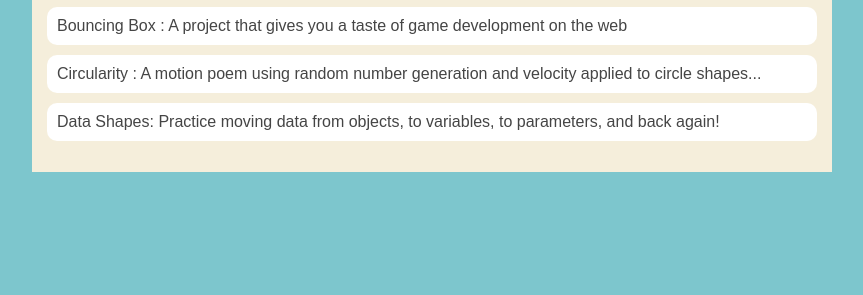
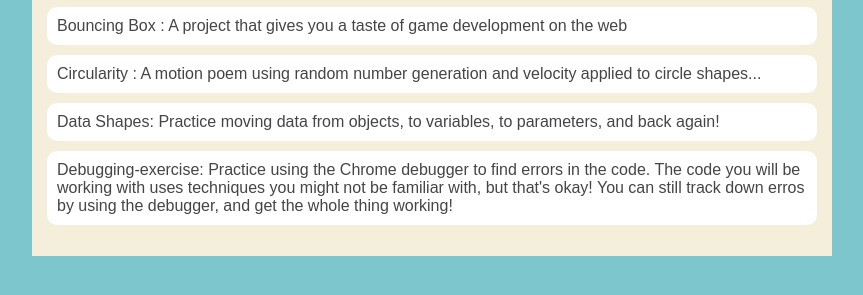
Before and after one commit to walarg-nln/walarg-nln.github.io, a plain HTML site: page portfolio.html in a window 1280 px wide. Shown: the part 223-518 px from the top of the page, without its empty margins (208-1071 px from the left). Drawn offline with Linux system fonts and the light colour scheme.

Commit message:
saving debug exercise

```diff
--- a/portfolio.html
+++ b/portfolio.html
@@ -27,6 +27,7 @@
                     <li><a href="projects/bouncing-box/">Bouncing Box : A project that gives you a taste of game development on the web </a></li>
                     <li><a href="projects/circularity/">Circularity : A motion poem using random number generation and velocity applied to circle shapes...</a></li>
                     <li><a href="asd-projects/data-shapes/">Data Shapes: Practice moving data from objects, to variables, to parameters, and back again!</a></li>
+                    <li><a href="asd-projects/debugging-exercise/">Debugging-exercise: Practice using the Chrome debugger to find errors in the code. The code you will be working with uses techniques you might not be familiar with, but that's okay! You can still track down erros by using the debugger, and get the whole thing working!</a></li>
                 </ul>
             </div>
         </main>
```
